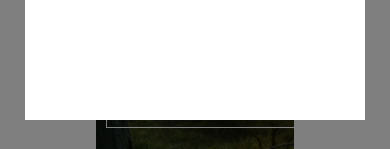
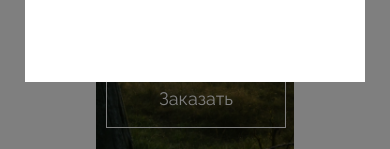
Before and after one commit to vladimir-demchenko/konavoz_front, a Next.js app: page / in a window 390 px wide. Both pictures are taken after a click on the button "Корзина". Shown: the part 622-771 px from the top of the page. Built offline with nearby package versions, Linux system fonts and the light colour scheme; no server answers.

Commit message:
fixes button and modal

```diff
--- a/src/app/layout.tsx
+++ b/src/app/layout.tsx
@@ -33,20 +33,6 @@ export default function RootLayout({
     <html lang="ru">
       <body className={raleway.className}>
         <ProductStoreProvider>{children}</ProductStoreProvider>
-        <Script id='metrica-counter' strategy='afterInteractive'>
-          {` (function(m,e,t,r,i,k,a){m[i]=m[i]function(){(m[i].a=m[i].a[]).push(arguments)};
-   m[i].l=1*new Date();
-   for (var j = 0; j < document.scripts.length; j++) {if (document.scripts[j].src === r) { return; }}
-   k=e.createElement(t),a=e.getElementsByTagName(t)[0],k.async=1,k.src=r,a.parentNode.insertBefore(k,a)})
-   (window, document, "script", "https://mc.yandex.ru/metrika/tag.js", "ym");
-
-   ym(98038876, "init", {
-        clickmap:true,
-        trackLinks:true,
-        accurateTrackBounce:true,
-        webvisor:true
-   });`}
-        </Script>
         <Suspense>
           <YandexMetrika />
         </Suspense>
--- a/src/features/CartForm/ui/CartForm.tsx
+++ b/src/features/CartForm/ui/CartForm.tsx
@@ -1,16 +1,15 @@
 "use client"
 
-import { Button, ButtonTheme } from '@/shared/ui/Button'
-import { Checkbox } from '@/shared/ui/Checkbox'
-import { Input } from '@/shared/ui/Input'
+import { Button, ButtonTheme } from '@/shared/ui/Button';
 import InputMask from 'react-input-mask';
 
-import cls from './CartForm.module.scss';
-import classNames from 'classnames';
-import { SubmitHandler, useForm, Controller } from 'react-hook-form';
-import axios from 'axios';
 import { useProductStore } from '@/providers/store-provider';
 import { useToast } from '@/shared/ui/Toast';
+import axios from 'axios';
+import classNames from 'classnames';
+import { useLayoutEffect, useRef } from 'react';
+import { SubmitHandler, useForm } from 'react-hook-form';
+import cls from './CartForm.module.scss';
 
 interface FormData {
   name: string;
@@ -18,11 +17,16 @@ interface FormData {
 }
 
 
-export const CartForm = ({ className }: { className?: string }) => {
+export const CartForm = ({ className, setContent }: { className?: string, setContent: (...args: any[]) => void }) => {
   const { control, register, handleSubmit } = useForm<FormData>();
   const { items } = useProductStore((state) => state);
   const { toaster, Toaster } = useToast();
+  const windowRef = useRef<Window | null>(null);
   const amount = Object.values(items).reduce((acc, cur) => acc + (cur.quantity * cur.product.price), 0)
+
+  useLayoutEffect(() => {
+    windowRef.current = window;
+  }, [])
 
   const onSubmit: SubmitHandler<FormData> = (data) => {
     axios.post(`${process.env.NEXT_PUBLIC_BASE_API}/order`, {
@@ -36,14 +40,18 @@ export const CartForm = ({ className }: { className?: string }) => {
         description: `Ваш заказ принят. В ближайшее время с вами свяжется менеджер`,
         type: 'success'
       })
+      setContent('success')
     })
   }
+
+  console.log(windowRef.current)
 
   return (
     <form className={classNames(cls.form, className)} onSubmit={handleSubmit(onSubmit)}>
       <input className={classNames(cls.input, cls.black)} placeholder='Имя' {...register('name')} />
       <InputMask mask={'+7 999 999-99-99'} className={classNames(cls.input, cls.black)} placeholder='Телефон' {...register('phone', { required: true })} />
-      <Button type='submit' theme={ButtonTheme.BROWN_FULL_FILLED}>Оформить заказ</Button>
+      {/*@ts-ignore */}
+      <Button onClick={() => window.ym(98038876, 'reachGoal', 'Order')} type='submit' theme={ButtonTheme.BROWN_FULL_FILLED}>Оформить заказ</Button>
       {Toaster}
     </form>
   )
--- a/src/widgets/CartModal/ui/CartModal.scss
+++ b/src/widgets/CartModal/ui/CartModal.scss
@@ -22,7 +22,8 @@
 
 [data-scope="dialog"][data-part="content"] {
   scrollbar-width: thin;
-  height: 80%;
+  max-height: 80%;
+  height: fit-content;
   background-color: #fff;
   padding: 45px;
   position: relative;
@@ -76,6 +77,16 @@
   color: #2b1f13;
 }
 
+.success {
+  width: 610px;
+  padding: 56px;
+  font-weight: 400;
+  font-size: 24px;
+  text-align: center;
+  color: #fff;
+  background-color: #3e5b1b;
+}
+
 @media (max-width: 768px) {
   [data-scope="dialog"][data-part="content"] {
     width: 100%;
@@ -83,4 +94,9 @@
     padding: 20px;
     height: 90%;
   }
+
+  .success {
+    width: 180px;
+    font-size: 18px;
+  }
 }
--- a/src/widgets/CartModal/ui/CartModal.tsx
+++ b/src/widgets/CartModal/ui/CartModal.tsx
@@ -7,15 +7,16 @@ import { useProductStore } from '@/providers/store-provider';
 import { Button, ButtonSize, ButtonTheme } from '@/shared/ui/Button';
 import { XIcon } from 'lucide-react';
 import { CartForm } from '@/features/CartForm';
+import { useState } from 'react';
 
 export const CartModal = ({ isOpen, setIsOpen }: { isOpen: boolean; setIsOpen: (...args: any[]) => void }) => {
+  const [content, setContent] = useState<'order' | 'success'>('order');
   const { items, addToCart, removeFromCart } = useProductStore((state) => state);
 
   const amount = Object.values(items).reduce((acc, cur) => acc + (cur.quantity * cur.product.price), 0)
-  console.log(items);
 
   return (
-    <Dialog.Root open={isOpen} onOpenChange={(e) => setIsOpen(e.open)}>
+    <Dialog.Root unmountOnExit open={isOpen} onOpenChange={(e) => setIsOpen(e.open)}>
       <Portal>
         <Dialog.Backdrop />
         <Dialog.Positioner>
@@ -23,6 +24,8 @@ export const CartModal = ({ isOpen, setIsOpen }: { isOpen: boolean; setIsOpen: (
             <Dialog.Title>Ваш заказ:</Dialog.Title>
             <Dialog.Description>
               <div className='content'>
+                {content === 'order' ? (
+                  <>
                     <span data-scope='dialog' data-part='divider' />
                     <div className='list'>
                       {Object.values(items).map((item) => (
@@ -31,7 +34,17 @@ export const CartModal = ({ isOpen, setIsOpen }: { isOpen: boolean; setIsOpen: (
                     </div>
                     <span data-scope='dialog' data-part='divider' />
                     <span className='amount'>Сумма: <br /> {amount} ₽</span>
-                <CartForm />
+                    <CartForm setContent={setContent} />
+                  </>
+                )
+                  : (
+                    <>
+                      <div className='success'>
+                        Спасибо! Ваш заказ принят. В ближайшее время с вами свяжется менеджер для подтверждения  заказа.
+                      </div>
+                    </>
+                  )
+                }
               </div>
             </Dialog.Description>
             <Dialog.CloseTrigger asChild>
--- a/src/widgets/Promo/ui/Promo.module.scss
+++ b/src/widgets/Promo/ui/Promo.module.scss
@@ -29,9 +29,29 @@
 }
 
 .promoButton {
+  display: flex;
+  justify-content: center;
+  font-size: 18px;
+  font-weight: 400;
+  line-height: 24px;
+  letter-spacing: 0%;
+  text-align: center;
+  background-color: transparent;
+  transition: all 0.2s cubic-bezier(0.645, 0.045, 0.355, 1);
+  cursor: pointer;
+  border: 1px solid #fff;
+  color: #fff;
+  padding-block: 6px;
+  min-width: 130px;
+  text-decoration: none;
   width: 260px;
-  padding-block: 16px;
+  padding-block: 16px !important;
   margin-top: 40px;
+
+  &:hover {
+    color: #2b1f13;
+    background-color: #fff;
+  }
 }
 
 @media (max-width: 768px) {
--- a/src/widgets/Promo/ui/Promo.tsx
+++ b/src/widgets/Promo/ui/Promo.tsx
@@ -19,7 +19,7 @@ export const Promo: FC<PromoProps> = (props) => {
         </h1>
         <p className={cls.promoText}>Наша компания предлагает Вашему вниманию лучшие органические удобрения для вашего участка <br />
           с доставкой</p>
-        <Button theme={ButtonTheme.WHITE} className={cls.promoButton}>Заказать</Button>
+        <a href='#shop' className={cls.promoButton}>Заказать</a>
       </div>
     </section>
   );
--- a/src/widgets/YandexMetrika/YandexMetrika.tsx
+++ b/src/widgets/YandexMetrika/YandexMetrika.tsx
@@ -1,5 +1,24 @@
+import Script from 'next/script'
+
 export const YandexMetrika = () => {
   return (
-    <noscript><div><img src="https://mc.yandex.ru/watch/98038876" style={{ position: 'absolute', left: -9999 }} alt="" /></div></noscript>
+    <>
+      <noscript><div><img src="https://mc.yandex.ru/watch/98038876" style={{ position: 'absolute', left: -9999 }} alt="" /></div></noscript>
+      <Script id='metrica-counter' strategy='afterInteractive'>
+        {` (function(m,e,t,r,i,k,a){m[i]=m[i]function(){(m[i].a=m[i].a[]).push(arguments)};
+              m[i].l=1*new Date();
+              for (var j = 0; j < document.scripts.length; j++) {if (document.scripts[j].src === r) { return; }}
+              k=e.createElement(t),a=e.getElementsByTagName(t)[0],k.async=1,k.src=r,a.parentNode.insertBefore(k,a)})
+              (window, document, "script", "https://mc.yandex.ru/metrika/tag.js", "ym");
+
+              ym(98038876, "init", {
+                    defer:true,
+                    clickmap:true,
+                    trackLinks:true,
+                    accurateTrackBounce:true,
+                    webvisor:true
+              });`}
+      </Script>
+    </>
   )
 }
```
Lines whose indentation alone changed are shown as unchanged.
